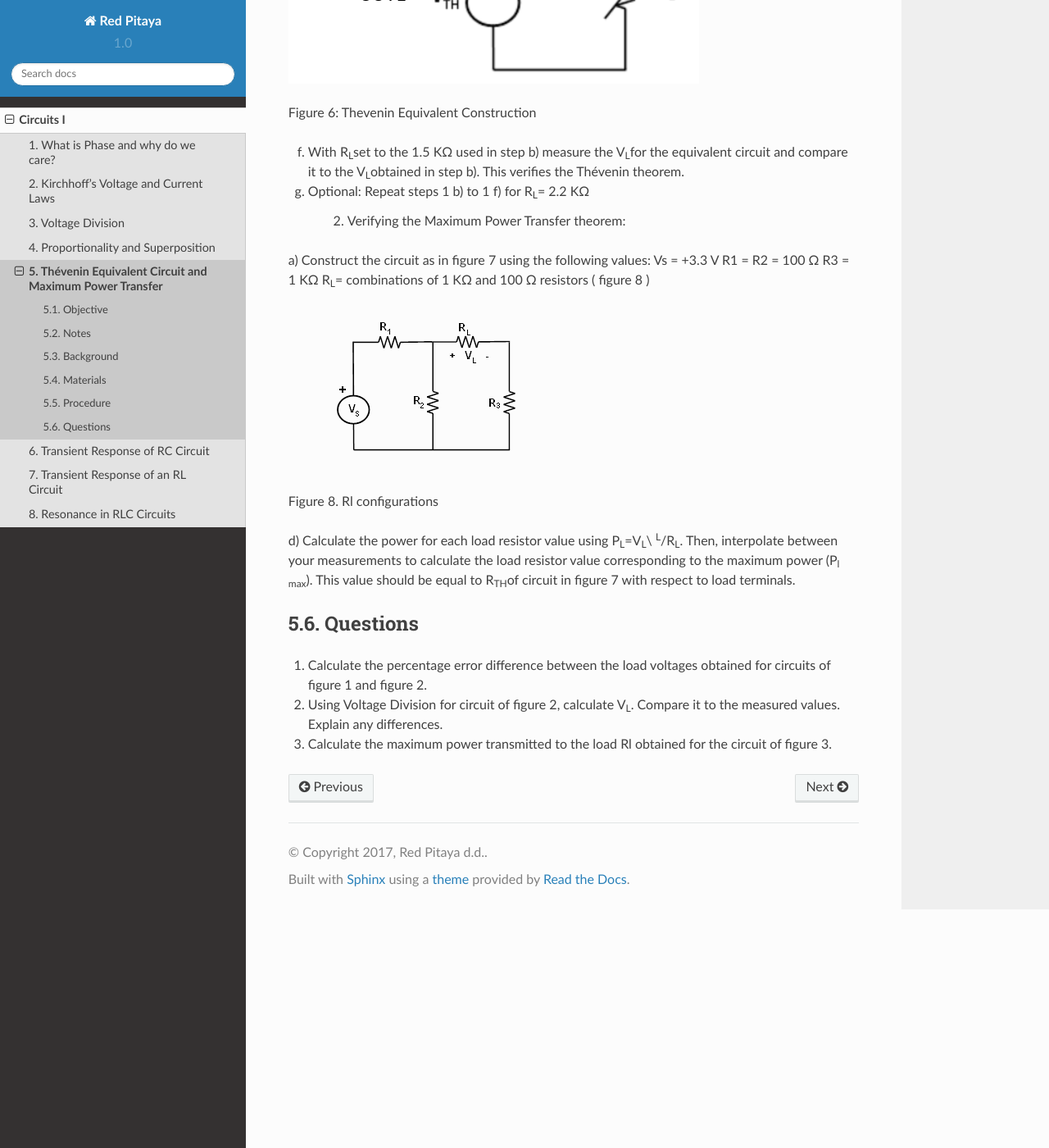
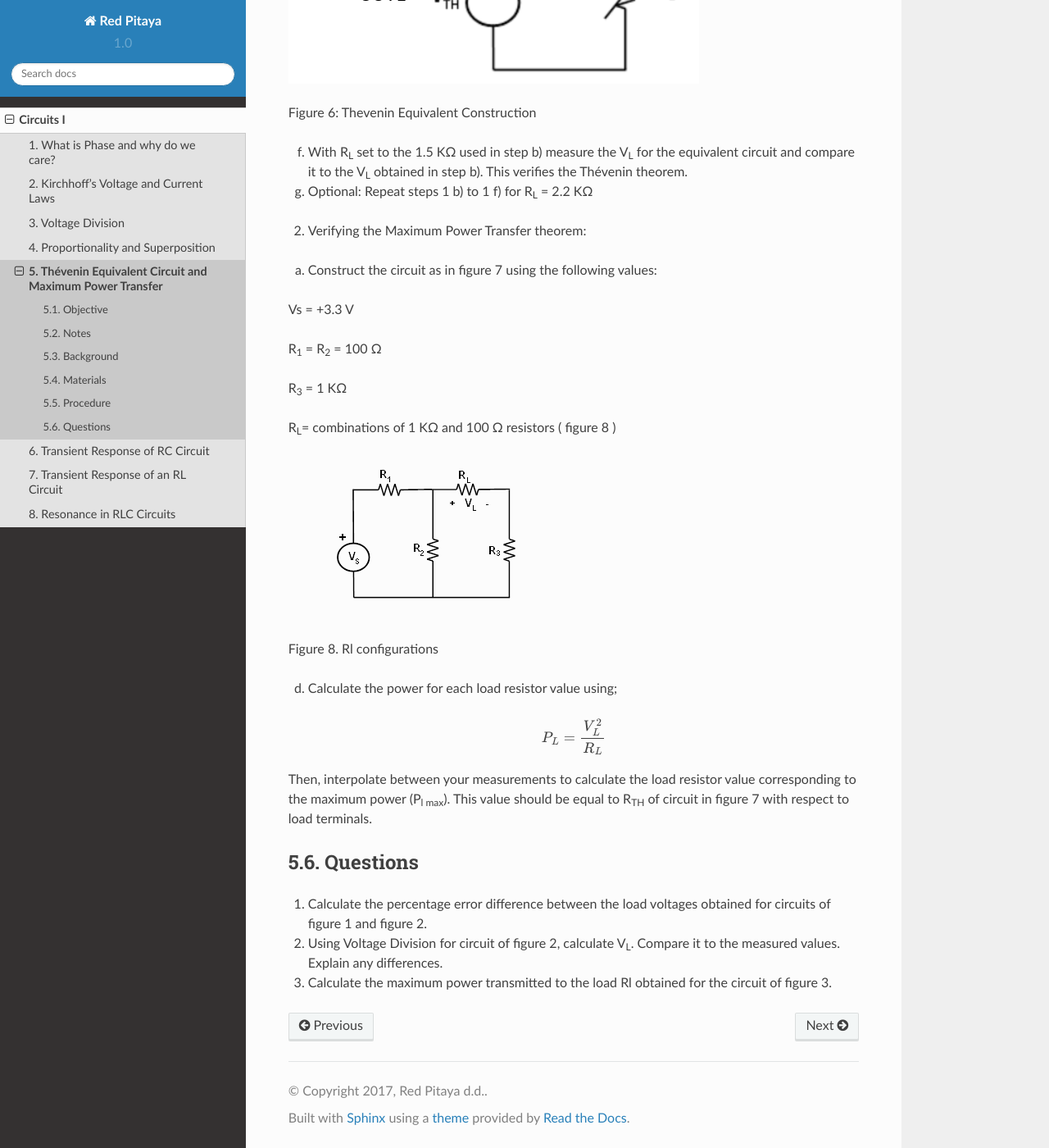
Before and after one commit to dejkr/ActiveLearning, a Sphinx documentation site: the page built from activelearning/source/circuits1/Thevenin.rst, in a window 1280 px wide and 1400 px high, scrolled down 4368 px. Shown: the whole window at 82% size. Built offline with Sphinx 7.4.7 and the Read the Docs theme 2.0.0, drawn with Linux system fonts in a browser that asks for light colours; pages that are not in the unit, such as notebooks, are missing from menus.

```diff
--- a/activelearning/source/circuits1/Phase.rst
+++ b/activelearning/source/circuits1/Phase.rst
@@ -55,7 +55,7 @@ _____
 
 .. math::
 
-	θ=∆t/T 360° = ∆t/T 2π(rads) = ∆tf2π(rads)
+	θ=\frac{∆t}{T} 360° = \frac{∆t}{T} 2π(rads) = ∆tf2π(rads)
 
 Where T is the period of the sinusoid.
 
--- a/activelearning/source/circuits1/Proportionality.rst
+++ b/activelearning/source/circuits1/Proportionality.rst
@@ -26,7 +26,7 @@ In this activity proportionality and superposition theorems are examined by appl
 
 .. math::
 
-	V_{out} = A×V_∈
+	V_{out} = A \cdot V_∈
 
 The proportionality constant A is sometimes referred to as the gain of a circuit. For the circuit of figure 1, the source voltage is V\ :sub:`in`\. The response V\ :sub:`out`\ is across the 4.7 KΩ. resistor. The most important result of linearity is superposition.
 
--- a/activelearning/source/circuits1/ResponseRL.rst
+++ b/activelearning/source/circuits1/ResponseRL.rst
@@ -75,7 +75,7 @@ We know that signal on input IN2 is voltage across resistor V :sub: `R` which is
 
 .. math::
 
-	IN2 = R*I_L
+	IN2 = R \cdot I_L
 
 From that it follows that when observing signal IN2 we are observing current through inductor, and only thing we need to have in mind is scaling factor - resistance R.
 
--- a/activelearning/source/circuits1/Thevenin.rst
+++ b/activelearning/source/circuits1/Thevenin.rst
@@ -62,6 +62,7 @@ Various Resistors:
 
 Procedure
 _________
+
 1. Verifying the Thévenin's theorem:
 
 a) Construct the circuit of figure 1 using the following component values:
@@ -117,23 +118,33 @@ Select “enable” button.
 
 Figure 6: Thevenin Equivalent Construction
 
-f) With R\ :sub:`L`\ set to the 1.5 KΩ used in step b) measure the V\ :sub:`L`\ for the equivalent circuit and compare it to the V\ :sub:`L`\ obtained in step b). This verifies the Thévenin theorem.
-g) Optional: Repeat steps 1 b) to 1 f) for R\ :sub:`L`\ = 2.2 KΩ
+f) With R\ :sub:`L`  set to the 1.5 KΩ used in step b) measure the V\ :sub:`L` for the equivalent circuit and compare it to the V\ :sub:`L` obtained in step b). This verifies the Thévenin theorem.
 
-	2. Verifying the Maximum Power Transfer theorem:
+g) Optional: Repeat steps 1 b) to 1 f) for R\ :sub:`L` = 2.2 KΩ
+
+
+2. Verifying the Maximum Power Transfer theorem:
+
 a) Construct the circuit as in figure 7 using the following values:
+
 Vs = +3.3 V
-R1 = R2 = 100 Ω
-R3 = 1 KΩ
+
+R\ :sub:`1`\  = R\ :sub:`2`\  = 100 Ω
+
+R\ :sub:`3`\  = 1 KΩ
+
 R\ :sub:`L`\ = combinations of 1 KΩ and 100 Ω resistors ( figure 8 )
 
 .. figure::  img/Activity_5_Figure_7.png
 
 Figure 8. Rl configurations
 
-d) Calculate the power for each load resistor value using
-P\ :sub:`L`\=V\ :sub:`L`\\ :sup:`L`\/R\ :sub:`L`\.
-Then, interpolate between your measurements to calculate the load resistor value corresponding to the maximum power (P\ :sub:`l max`\). This value should be equal to R\ :sub:`TH`\ of circuit in figure 7 with respect to load terminals.
+d) Calculate the power for each load resistor value using;
+
+.. math::
+	P_L = \frac{V_L^{2}}{R_L}
+
+Then, interpolate between your measurements to calculate the load resistor value corresponding to the maximum power (P\ :sub:`l max`\). This value should be equal to R\ :sub:`TH` of circuit in figure 7 with respect to load terminals.
 
 Questions
 _________
```
Also changed, not shown: activelearning/source/circuits1/ResponseRC.rst (+5 -5 lines).
